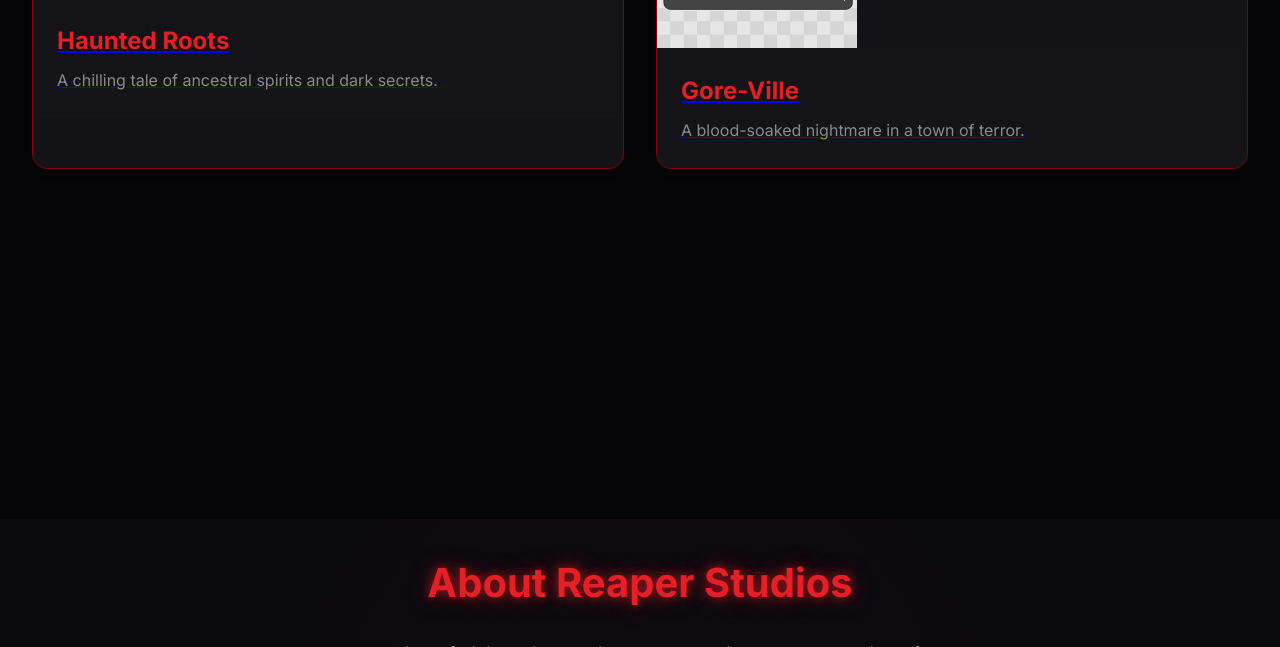
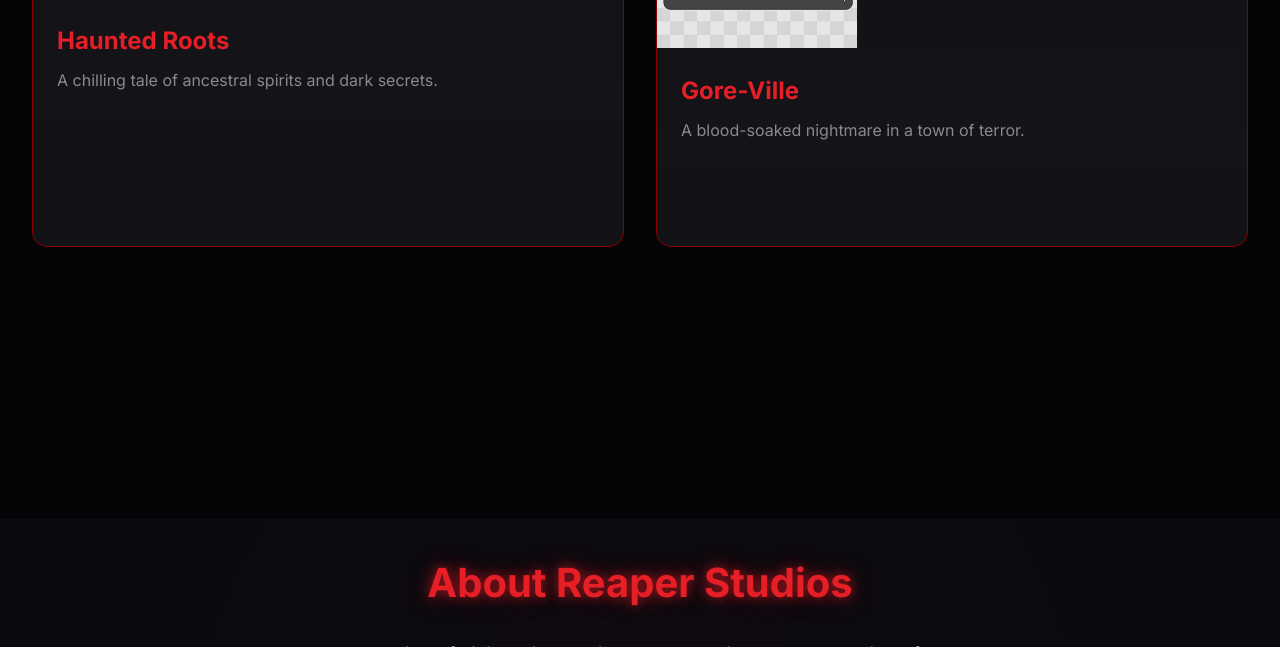
Before and after one commit to RealReaperStudios/ReaperFilms, a plain HTML site: page index.html in a window 1280 px wide. Shown: the part 1107-1754 px from the top of the page. Drawn offline with Linux system fonts and the light colour scheme.

Commit message:
Add files via upload

```diff
--- a/style.css
+++ b/style.css
@@ -264,6 +264,27 @@ body {
     background: linear-gradient(to top, var(--card-bg), transparent);
 }
 
+.portfolio-item {
+    min-height: 400px;
+    display: flex;
+    flex-direction: column;
+}
+
+.portfolio-link {
+    text-decoration: none;
+    color: inherit;
+    display: flex;
+    flex-direction: column;
+    height: 100%;
+}
+
+.portfolio-link:hover,
+.portfolio-link:focus,
+.portfolio-link:active {
+    text-decoration: none;
+    color: inherit;
+}
+
 .portfolio-item h3 {
     color: var(--primary-color);
     font-size: 1.5rem;
@@ -272,6 +293,7 @@ body {
 
 .portfolio-item p {
     color: var(--text-muted);
+    flex-grow: 1;
 }
 
 .error-message {
```
